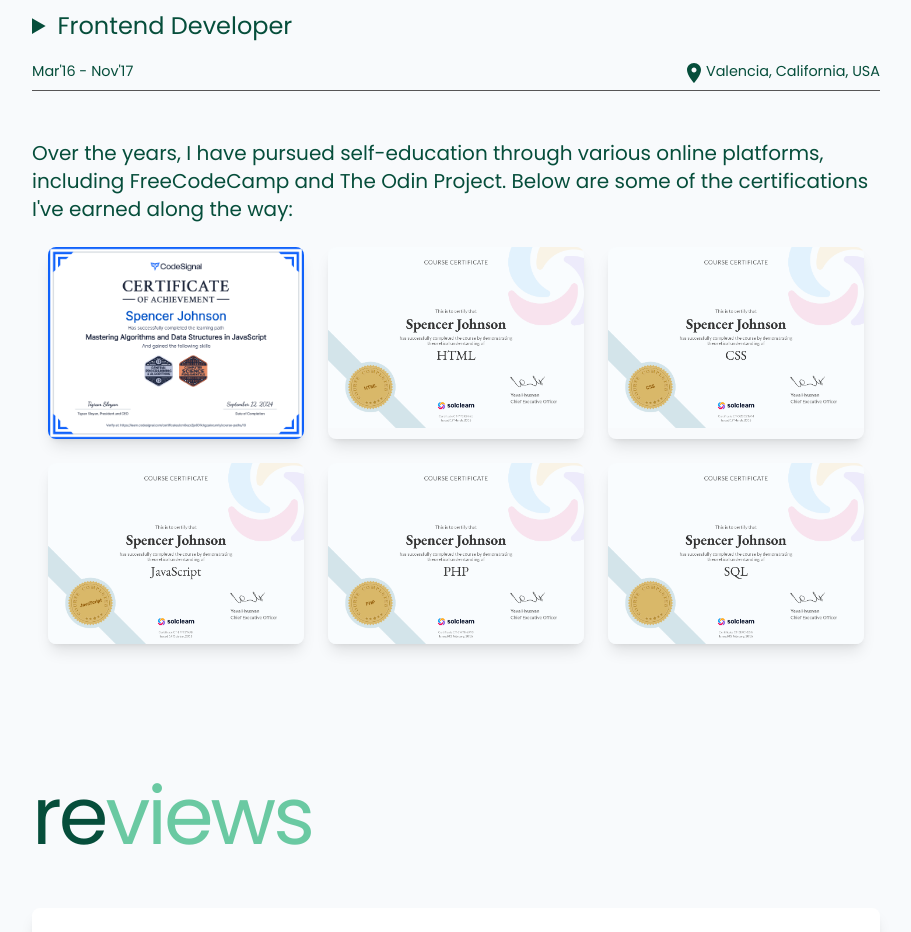
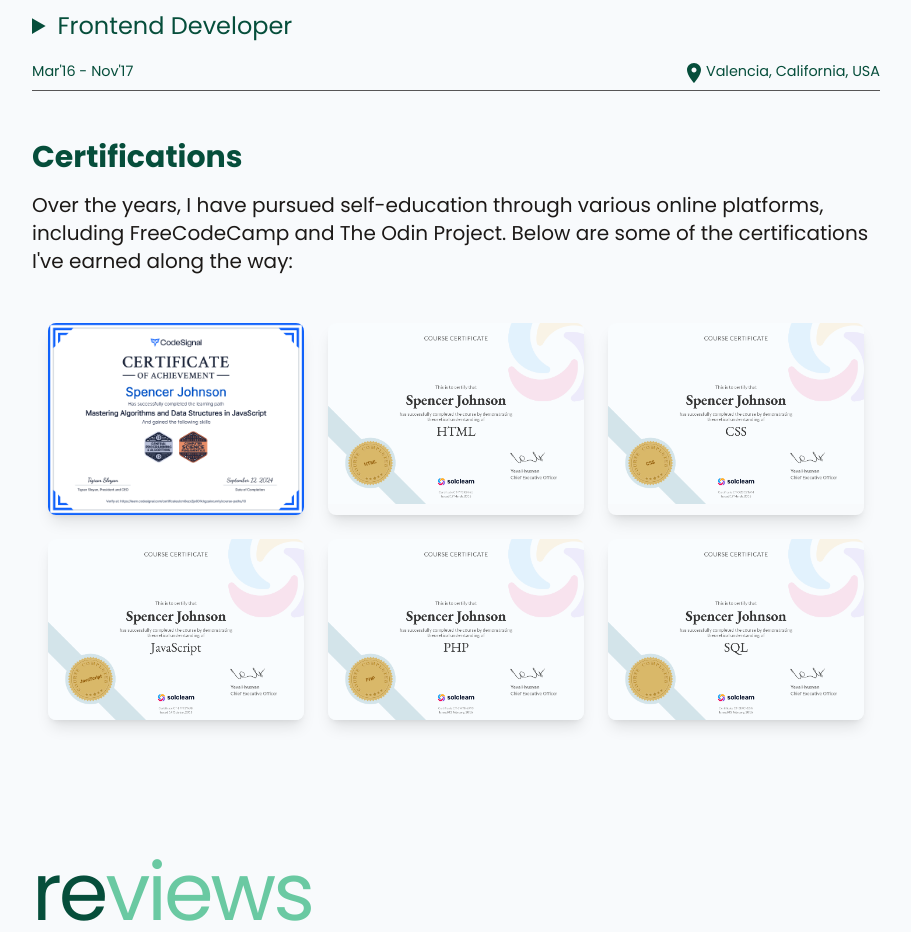
Before and after one commit to Spekachu/spekachu.github.io, a React (Create React App) app: page / in a window 1280 px wide. Shown: the part 2100-3032 px from the top of the page, without its empty margins (184-1095 px from the left). Built offline with nearby package versions, Linux system fonts and the light colour scheme; grey boxes are pictures that could not be loaded.

Commit message:
certs title

```diff
--- a/src/components/EducationPage.js
+++ b/src/components/EducationPage.js
@@ -66,9 +66,16 @@ const EducationPage = () => {
           </p>
         </div>
         <div className="my-12">
-					<p className="text-xl mb-6">
-						Over the years, I have pursued self-education through various online platforms, including FreeCodeCamp and The Odin Project. Below are some of the certifications I've earned along the way:
-					</p>
+					<div className="mb-12">
+						<p className="text-3xl font-bold mb-4">
+							Certifications
+						</p>
+
+						<p className="text-lg lg:text-xl text-stone-900 leading-relaxed mb-8">
+							Over the years, I have pursued self-education through various online platforms, including FreeCodeCamp and The Odin Project. Below are some of the certifications I've earned along the way:
+						</p>
+					</div>
+
 
 					<div className="certs-wrapper flex flex-wrap gap-6 justify-center">
 						{/* Certificate 1 */}
```
